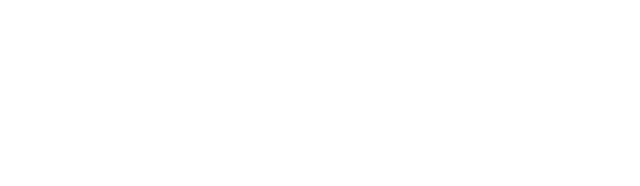
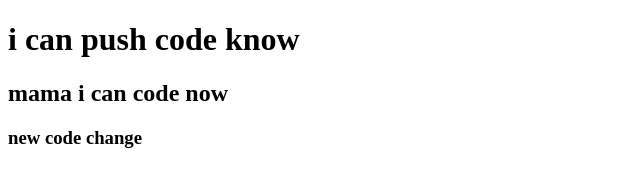
Before and after one commit to sujoy6/my-1st-repo, a plain HTML site: page index.html in a window 1280 px wide. Shown: the whole page, without its empty margins (0-640 px from the left). Drawn offline with Linux system fonts and the light colour scheme.

Commit message:
add hader

```diff
--- a/index.html
+++ b/index.html
@@ -7,6 +7,9 @@
     <title>my 1st git hub repo</title>
 </head>
 <body>
+    <h1>i can push code know</h1>
+    <h2>mama i can code now</h2>
+    <h3>new code change</h3>
 
 </body>
 </html>
```
